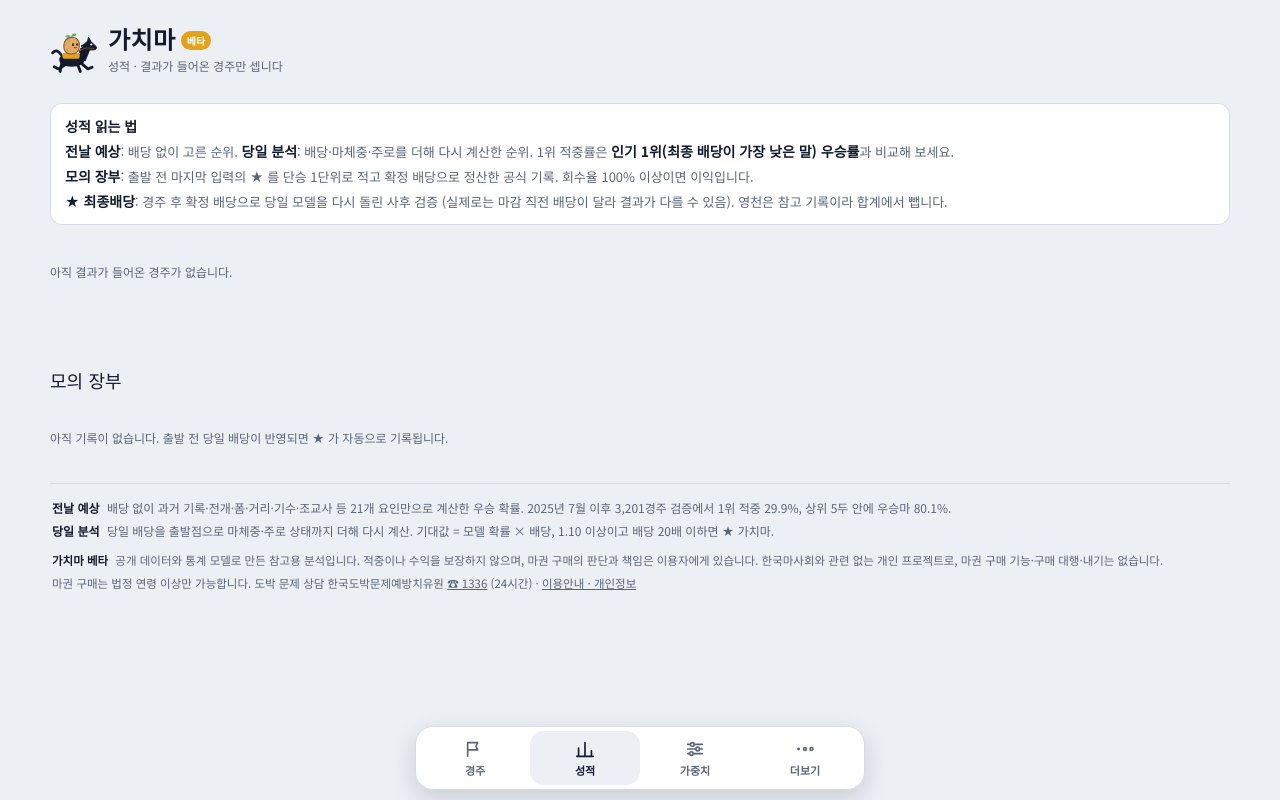
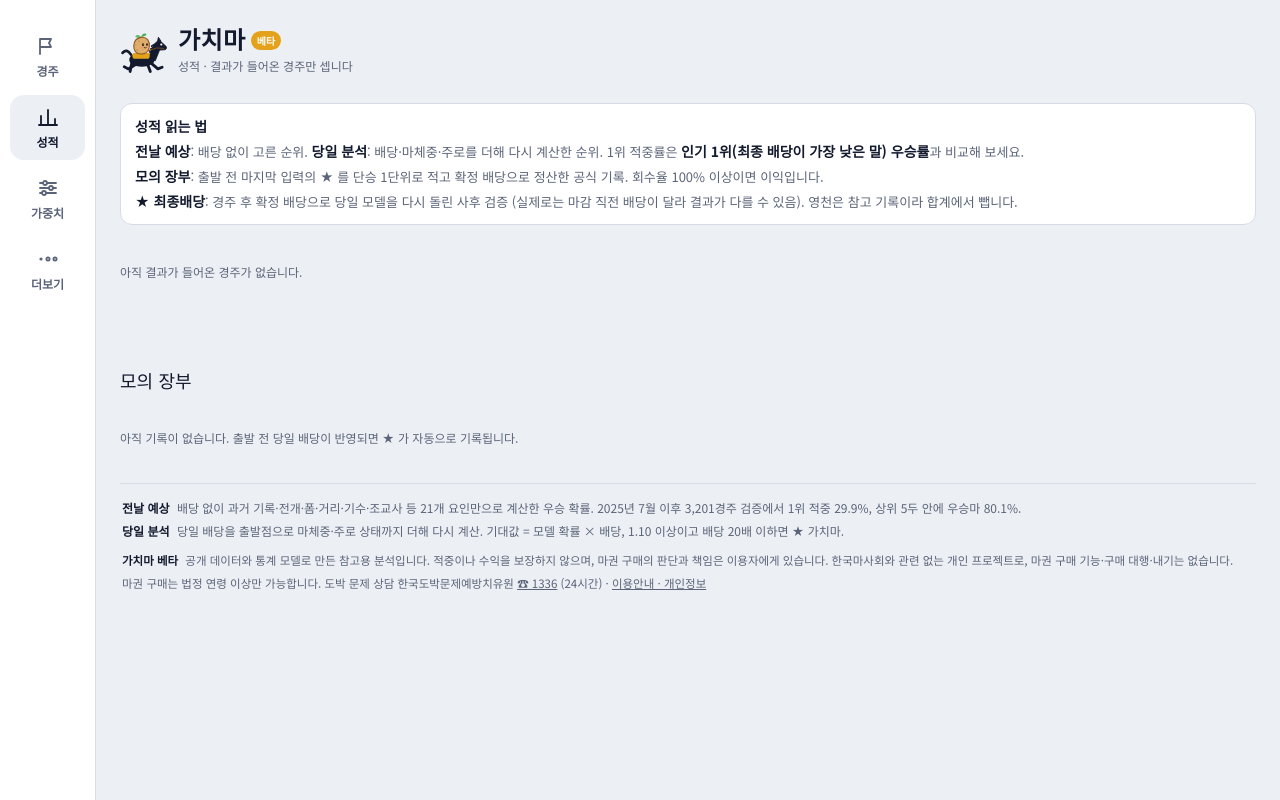
Before and after one commit to kimhyosub/kra-horse-racing, a Spring Boot app: page /stats in a window 1280 px wide. Run offline with Spring Boot 4, Linux system fonts and the light colour scheme; data that the repository does not hold is empty; some of the project's set-up classes (security, data sources, template engines, error pages and the like) are left out, and stand-ins take their place; some libraries are stand-ins or nearby versions.

Commit message:
PC(1024px 이상)에서는 아래 탭 바 대신 왼쪽 세로 메뉴, 더보기는 오른쪽으로 펼침. 휴대폰은 그대로
Co-Authored-By: Claude Opus 5.5 <noreply@anthropic.com>
Claude-Session: https://claude.ai/code/session_01CpiYfobXKfbhxBD2hrr78E

```diff
--- a/kra-web/src/main/resources/static/css/gachima.css
+++ b/kra-web/src/main/resources/static/css/gachima.css
@@ -400,3 +400,14 @@ table.pk tr.rec td:first-child{box-shadow:inset 3px 0 0 var(--value)}
   .daysel{min-width:0;padding:0 24px 0 10px;background-position:right 7px center;font-size:14px}
   .meetpills a{padding:0 10px;font-size:13px}
 }
+/* ---------- PC: 아래 탭 바 → 왼쪽 세로 메뉴 (레일) ---------- */
+@media (min-width:1024px){
+  body{padding-bottom:0;padding-left:96px}
+  .tabbar{left:0;top:0;bottom:0;transform:none;width:96px;height:100vh;box-sizing:border-box;
+    grid-template-columns:1fr;grid-auto-rows:max-content;align-content:start;gap:6px;
+    border:0;border-right:1px solid var(--line);border-radius:0;box-shadow:none;padding:24px 10px 16px}
+  .tabbar>a,.tabbar summary{padding:10px 4px;font-size:12px;gap:4px;border-radius:14px}
+  .tabbar>a:hover,.tabbar summary:hover{background:var(--bg);color:var(--ink)}
+  .tabbar svg{width:24px;height:24px}
+  .tabbar .more .sheet{left:calc(100% + 12px);right:auto;bottom:auto;top:0}
+}
```
